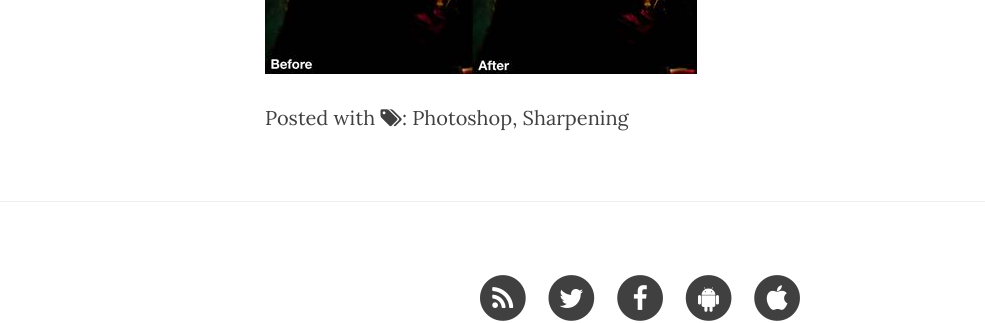
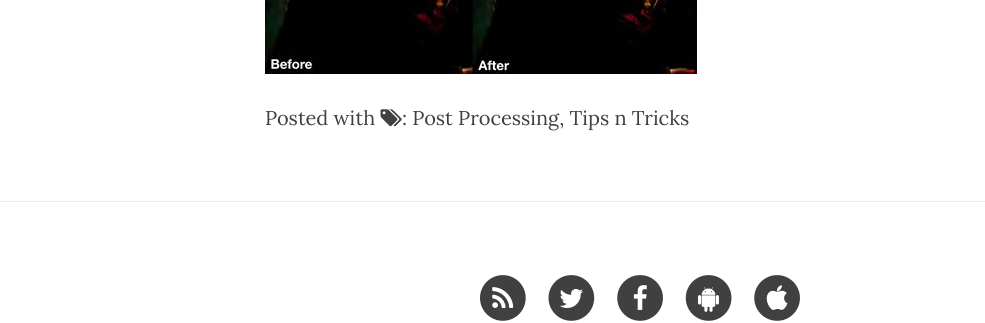
Before and after one commit to jagadeeshwithu/wilderhood.github.io, a Jekyll site: the page built from _posts/2015-01-18-selective-sharpening.markdown, in a window 1280 px wide and 900 px high, scrolled down 2571 px. Shown: the part 430-753 px from the top of the window, without its empty margins (0-985 px from the left). Built offline with Jekyll 4.4.1, drawn with Linux system fonts in a browser that asks for light colours; nearby versions of some CDN libraries; comment, search, counter and statistics services are not loaded.

Commit message:
Check1: Updated the tags

```diff
--- a/_posts/2015-01-18-selective-sharpening.markdown
+++ b/_posts/2015-01-18-selective-sharpening.markdown
@@ -4,7 +4,7 @@ title:      "Selective Sharpening"
 subtitle:   "Selective sharpening in photoshop"
 author:     "Jagadeesh Rampam"
 header-img: "img/2015-01-18/post-bg.jpg"
-tags:       ["Photoshop", "Sharpening"]
+tags:       ["Post Processing", "Tips n Tricks"]
 comments:   true
 ---
 
```
